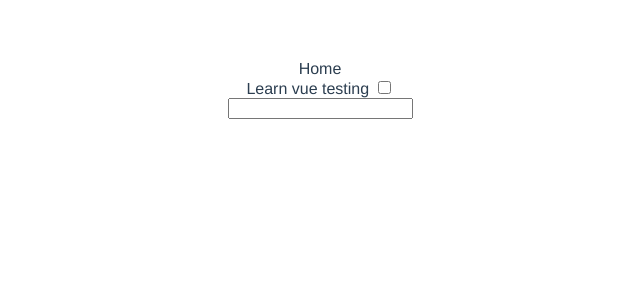
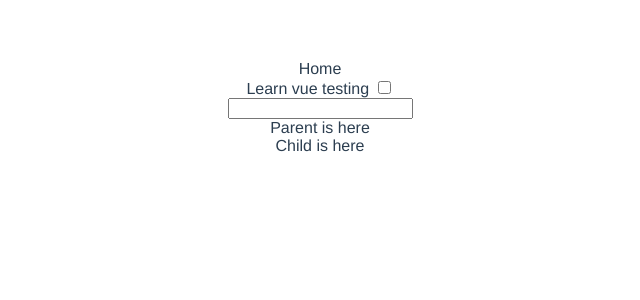
Before and after one commit to Dong-Yi-Xia/test-utils, a Vue app: page / in a window 1280 px wide. Shown: the top 300 px of the page, without its empty margins (320-960 px from the left). Built offline with nearby package versions, Linux system fonts and the light colour scheme.

Commit message:
what is shallowMount

```diff
--- a/src/App.vue
+++ b/src/App.vue
@@ -1,17 +1,20 @@
 <template>
   <Nav/>
   <TodoApp/>
+  <Parent/>
 </template>
 
 <script>
 import TodoApp from './components/TodoApp.vue'
 import Nav from './components/Nav.vue'
+import Parent from './components/Parent.vue'
 
 export default {
   name: 'App',
   components: {
     TodoApp,
     Nav,
+    Parent,
   }
 }
 </script>
--- /dev/null
+++ b/src/components/Child.vue
@@ -0,0 +1,11 @@
+<template>
+  <div>
+    Child is here
+  </div>
+</template>
+
+<script>
+export default {
+  name: 'Child',
+}
+</script>
--- /dev/null
+++ b/src/components/Parent.vue
@@ -0,0 +1,17 @@
+<template>
+  <div>
+    Parent is here
+    <Child />
+  </div>
+</template>
+
+<script>
+import Child from "./Child.vue"
+
+export default {
+  name: 'Parent',
+  components: {
+    Child,
+  }
+}
+</script>
```
Also changed, not shown: 1 other file (tests, documents, lock files or other folders).
